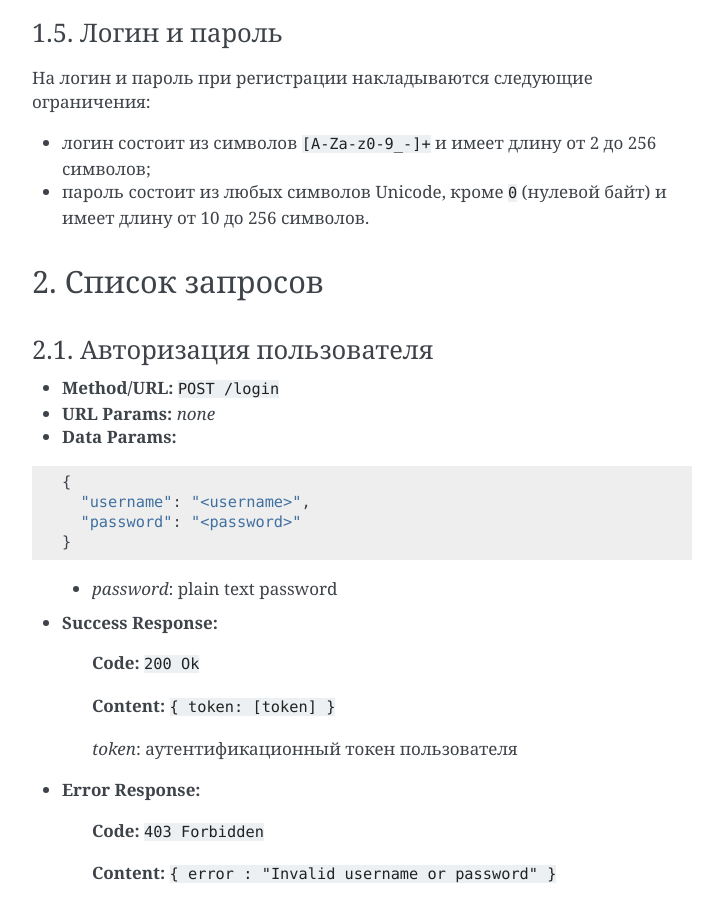
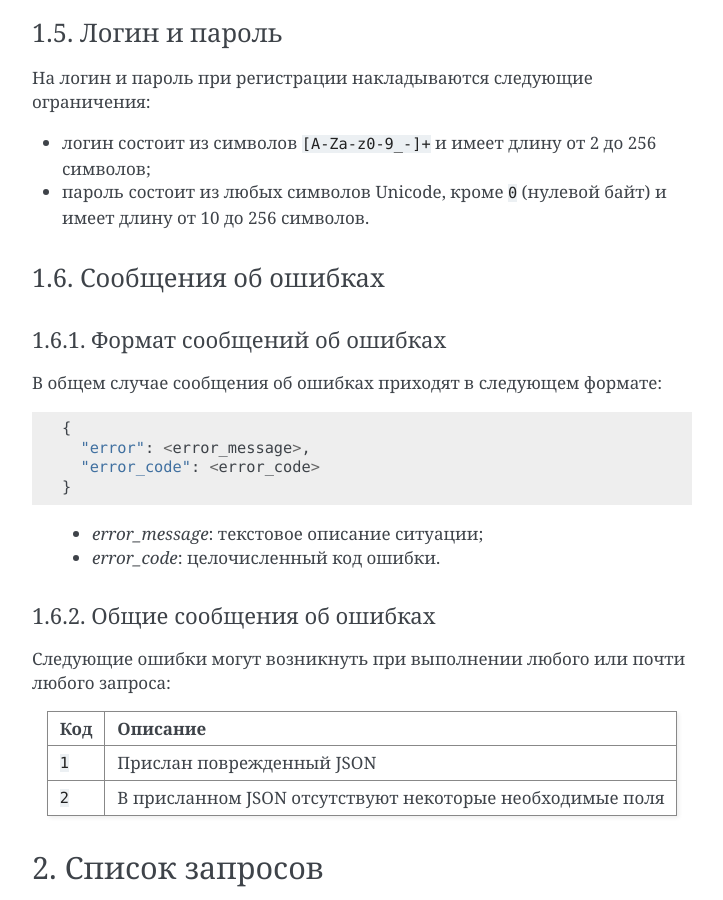
Before and after one commit to frnkySila/batya-api, a Sphinx documentation site: the page built from docs/source/index.rst, in a window 1280 px wide and 900 px high, scrolled down 1860 px. Shown: the whole window, without its empty margins (388-1111 px from the left). Built offline with Sphinx 7.4.7, drawn with Linux system fonts in a browser that asks for light colours; some of the changed text lies outside the part shown.

Commit message:
Добавил раздел 1.6 про сообщения об ошибках

```diff
--- a/docs/source/index.rst
+++ b/docs/source/index.rst
@@ -71,6 +71,39 @@ dialog_id     :code:`conference_id | username`
 * логин состоит из символов :code:`[A-Za-z0-9_-]+` и имеет длину от 2 до 256 символов;
 
 * пароль состоит из любых символов Unicode, кроме :code:`\0` (нулевой байт) и имеет длину от 10 до 256 символов.
+
+1.6. Сообщения об ошибках
+'''''''''''''''''''''''''
+
+1.6.1. Формат сообщений об ошибках
+~~~~~~~~~~~~~~~~~~~~~~~~~~~~~~~~~~
+
+В общем случае сообщения об ошибках приходят в следующем формате:
+
+::
+
+  {
+    "error": <error_message>,
+    "error_code": <error_code>
+  }
+
+..
+
+  * *error_message*: текстовое описание ситуации;
+  * *error_code*: целочисленный код ошибки.
+
+1.6.2. Общие сообщения об ошибках
+~~~~~~~~~~~~~~~~~~~~~~~~~~~~~~~~~
+
+Следующие ошибки могут возникнуть при выполнении любого или почти любого запроса:
+
+============= ========================================================
+Код           Описание
+============= ========================================================
+:code:`1`     Прислан поврежденный JSON
+:code:`2`     В присланном JSON отсутствуют некоторые необходимые поля
+============= ========================================================
+
 
 2. Список запросов
 ------------------
```
